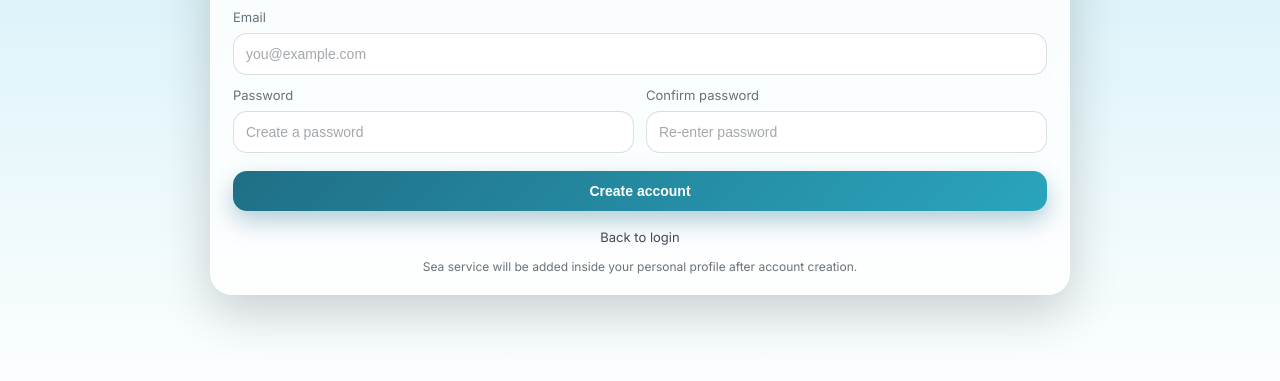
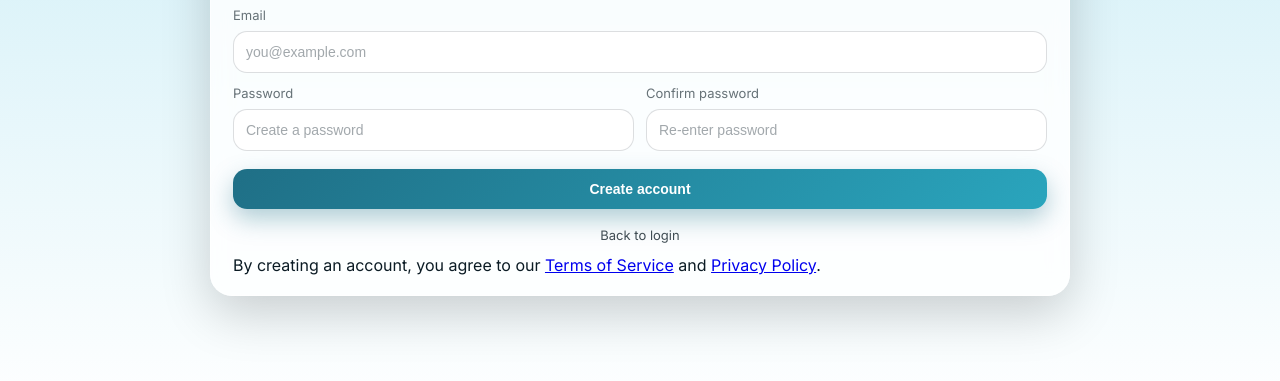
Before and after one commit to jithinjusty/PEPSVAL, a plain HTML site: page create-account.html in a window 1280 px wide. Shown: the part 379-760 px from the top of the page. Drawn offline with Linux system fonts and the light colour scheme.

Commit message:
Update create-account.html

```diff
--- a/create-account.html
+++ b/create-account.html
@@ -13,13 +13,14 @@
 </head>
 <body>
   <main class="page">
-    <section class="card" role="region" aria-label="Create account">
+    <section class="card">
+
       <header class="brand">
         <div class="logoWord">PEPSVAL</div>
         <div class="tagline">connect, hire and grow</div>
       </header>
 
-      <!-- Privacy note (top of page) -->
+      <!-- Privacy note -->
       <div class="note notePrivacy">
         Your data is private. Nothing is shared without your permission.
       </div>
@@ -27,6 +28,7 @@
       <h1 class="title">Create account</h1>
 
       <form id="createForm" class="form" novalidate>
+
         <div class="row">
           <label class="field">
             <span class="label">First name</span>
@@ -56,18 +58,23 @@
           </label>
         </div>
 
-        <div id="errorBox" class="error" role="alert" aria-live="polite"></div>
+        <div id="errorBox" class="error"></div>
 
         <button class="primary" type="submit">Create account</button>
 
         <div class="links">
           <a class="link" href="./auth/login.html">Back to login</a>
         </div>
+
+        <!-- Legal -->
+        <div class="legal">
+          By creating an account, you agree to our
+          <a href="/terms.html" target="_blank">Terms of Service</a> and
+          <a href="/privacy.html" target="_blank">Privacy Policy</a>.
+        </div>
+
       </form>
 
-      <div class="footerHint">
-        Sea service will be added inside your personal profile after account creation.
-      </div>
     </section>
   </main>
 
```
